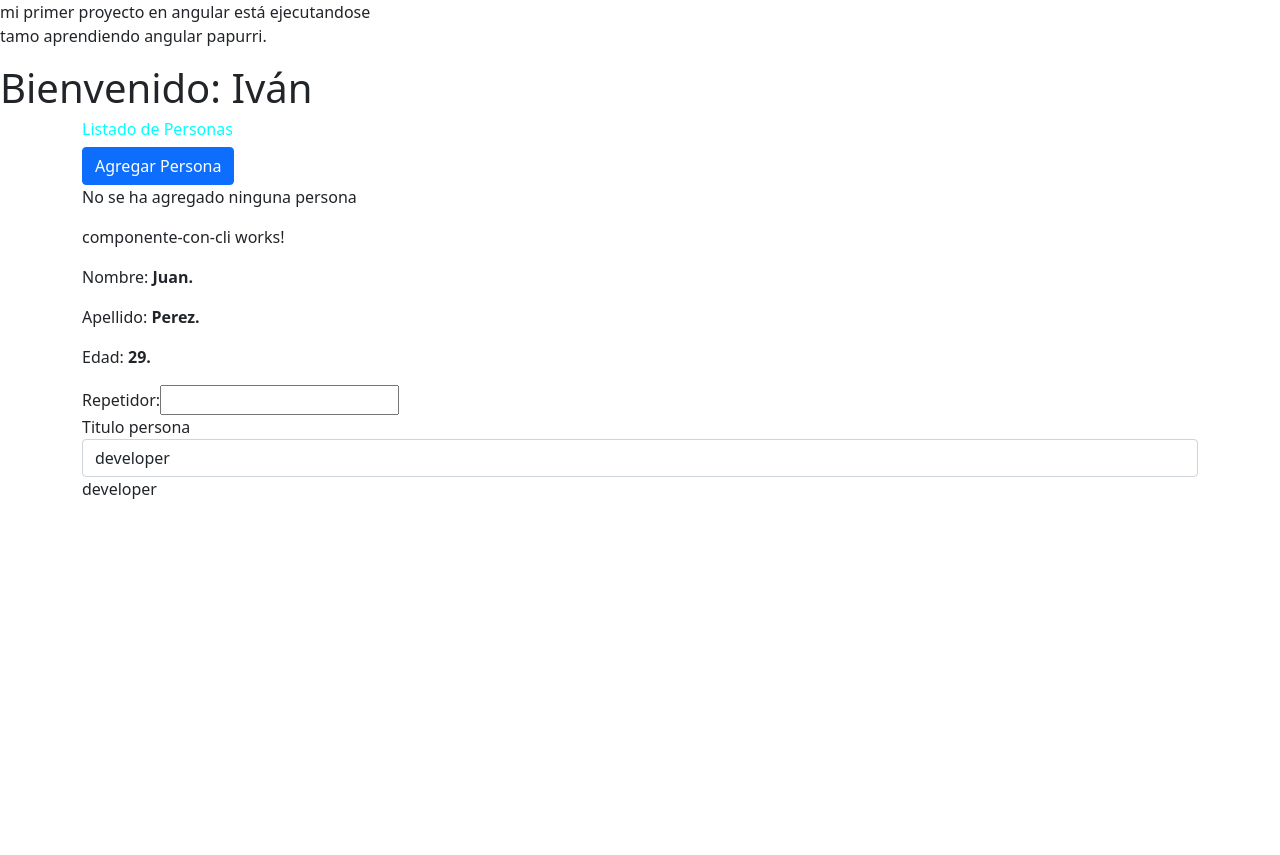
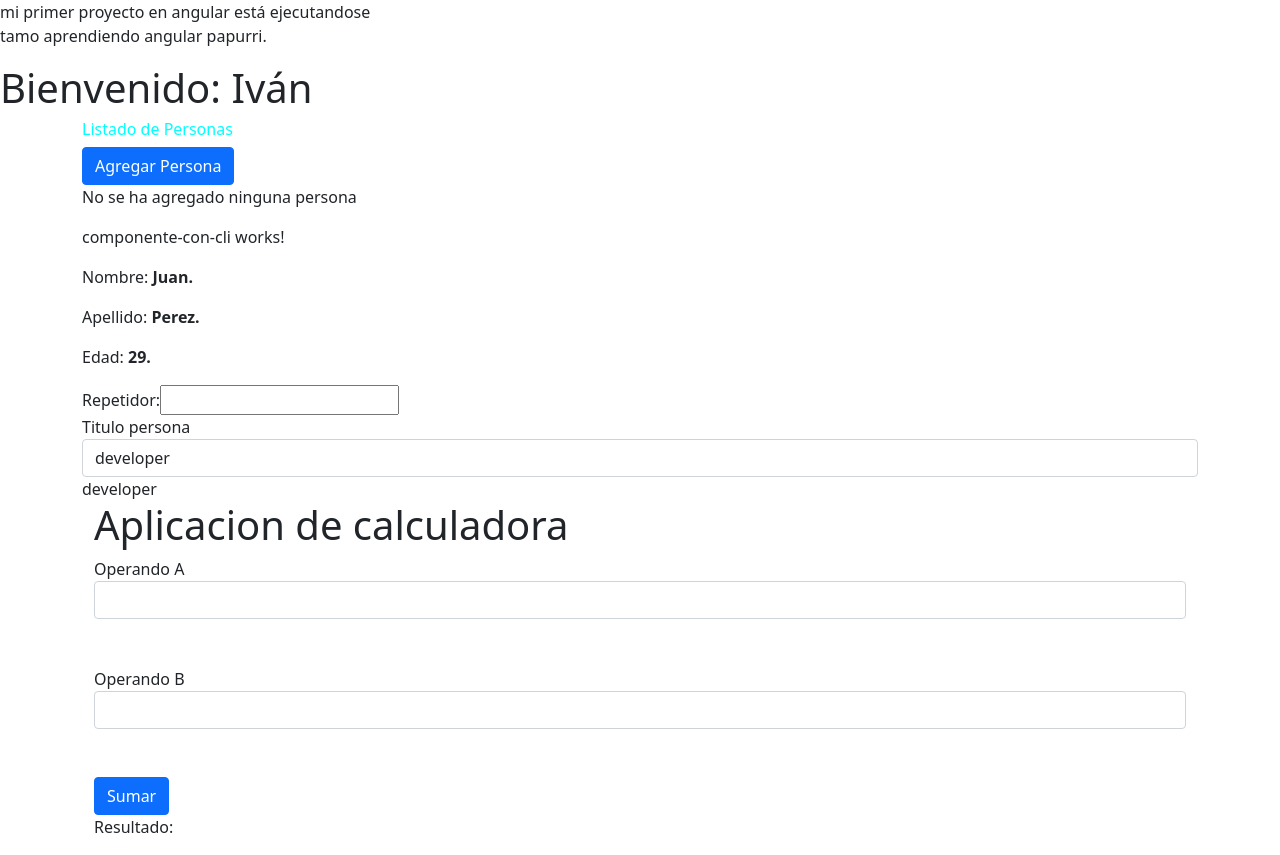
Before and after one commit to ivancostilla/proyecto-angular, an Angular app: page / in a window 1280 px wide. Before the commit the page ends 800 px from the top, so only its background shows below. Built offline with nearby package versions, Linux system fonts and the light colour scheme.

Commit message:
reto calculadora simple usando event binding y two way binding

```diff
--- a/src/app/app.module.ts
+++ b/src/app/app.module.ts
@@ -6,13 +6,15 @@ import { AppComponent } from './app.component';
 import { PersonasComponent } from './personas/personas.component';
 import { ComponenteConCLIComponent } from './componente-con-cli/componente-con-cli.component';
 import { FormsModule } from '@angular/forms';
+import { CalculadoraComponent } from './calculadora/calculadora.component';
 //hay que importar formsmodule para usar two way binding
 @NgModule({
   declarations: [
     //acá se agregan los componentes:
     AppComponent,
     PersonasComponent,
-    ComponenteConCLIComponent
+    ComponenteConCLIComponent,
+    CalculadoraComponent
   ],
   imports: [
     BrowserModule,
--- /dev/null
+++ b/src/app/calculadora/calculadora.component.html
@@ -0,0 +1,20 @@
+<div class="container">
+  <h1>Aplicacion de calculadora</h1>
+  <!-- calculadora usando solo eventbinding -->
+  <label for="operandoA">Operando A</label>
+  <input type="number" name="operandoA" id="" class="form-control"
+  (input)='obtenerA($event)'/>
+  <br/>
+  <br/>
+  <label for="operandoB">Operando B</label>
+  <!-- segundo valor usando two way binding -->
+  <input type="number" name="operandoB" id="" class="form-control"
+  [(ngModel)]='b'/>
+  <br/>
+  <br/>
+  <button class="btn btn-primary" (click)='Sumar()'
+  >
+    Sumar
+  </button>
+  <p>Resultado: <b>{{ resultado }}</b></p>
+</div>
--- /dev/null
+++ b/src/app/calculadora/calculadora.component.ts
@@ -0,0 +1,27 @@
+import { Component, OnInit } from '@angular/core';
+
+@Component({
+  selector: 'app-calculadora',
+  templateUrl: './calculadora.component.html',
+  styleUrls: ['./calculadora.component.css']
+})
+export class CalculadoraComponent {
+
+resultado: string = '';
+a = 0;
+
+//segundo valor usando two way binding
+b = '';
+
+//primer valor usando solo event binding
+obtenerA(event: Event){
+  this.a = Number((<HTMLInputElement>event.target).value)
+}
+// obtenerB(event: Event){
+//   this.b = Number((<HTMLInputElement>event.target).value)
+// }
+Sumar(){
+  this.resultado = (this.a + this.b).toString()
+}
+
+}
--- a/src/app/personas/personas.component.html
+++ b/src/app/personas/personas.component.html
@@ -28,3 +28,6 @@
     </div>
   </div>
 </div>
+<div class="container">
+  <app-calculadora></app-calculadora>
+</div>
--- a/src/app/personas/personas.component.ts
+++ b/src/app/personas/personas.component.ts
@@ -1,6 +1,6 @@
 import { Component } from "@angular/core";
 //para ccrear componentes inline con el CLI
-//ng -g -c componente -s -t
+//ng g c componente -s -t
 @Component({
   //esta va a ser la etiqueta que debemos usar para mostrar el componente:
   selector: 'app-personas',
--- a/src/index.html
+++ b/src/index.html
@@ -12,6 +12,7 @@
   <script src="https://cdn.jsdelivr.net/npm/bootstrap@5.0.2/dist/js/bootstrap.min.js" integrity="sha384-cVKIPhGWiC2Al4u+LWgxfKTRIcfu0JTxR+EQDz/bgldoEyl4H0zUF0QKbrJ0EcQF" crossorigin="anonymous"></script>
 </head>
 <body>
+  <!--para iniciar el server:  ng serve -o -->
     <app-root></app-root>
 </body>
 </html>
```
Also changed, not shown: src/app/calculadora/calculadora.component.css (added), 1 other file (tests, documents, lock files or other folders).
